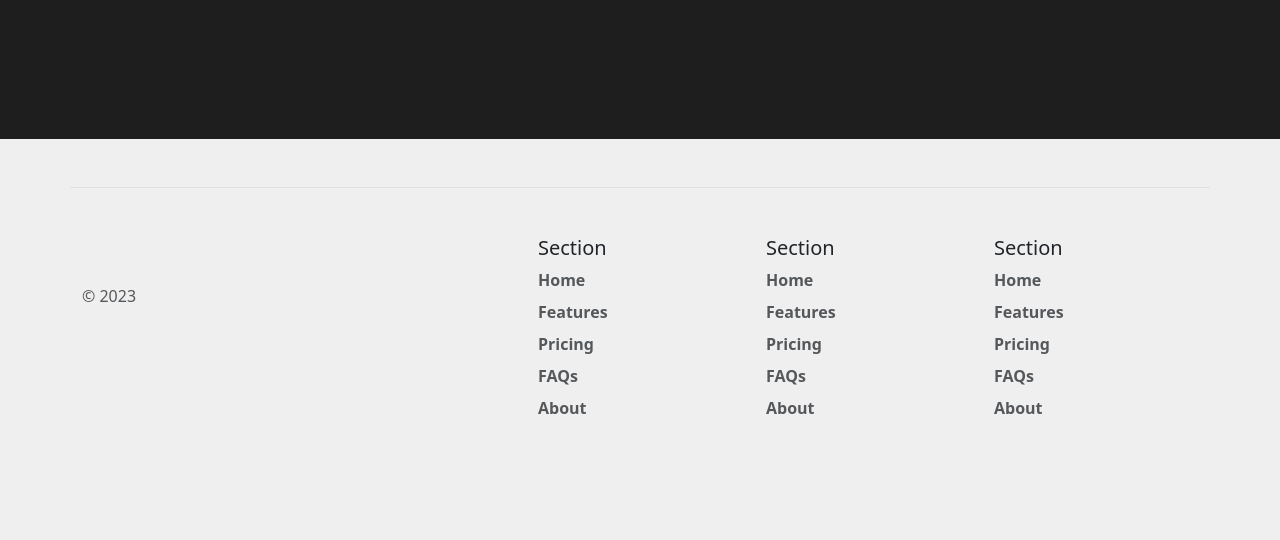
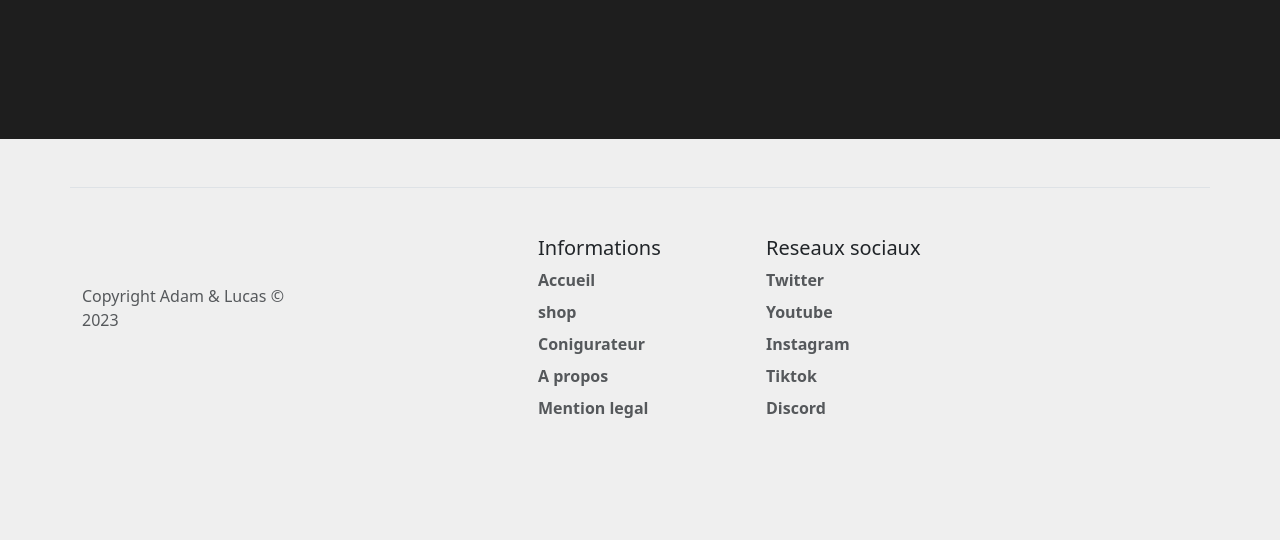
Before and after one commit to Bts-Sio-CCI/FlowTechAP1, a PHP site: page / in a window 1280 px wide. Shown: the part 661-1201 px from the top of the page. Run offline with PHP 8.4, Linux system fonts and the light colour scheme; style sheets or scripts are compiled from the project's sources; some libraries are stand-ins or nearby versions.

Commit message:
Ajout du footer / modif

```diff
--- a/index.html
+++ b/index.html
@@ -57,41 +57,30 @@
 					<a href="/" class="d-flex align-items-center mb-3 link-body-emphasis text-decoration-none">
 						<svg class="bi me-2" width="40" height="32"><use xlink:href="#bootstrap"></use></svg>
 					</a>
-					<p class="text-body-secondary">© 2023</p>
+					<p class="text-body-secondary">Copyright Adam & Lucas © 2023</p>
 				</div>
 
 				<div class="col mb-3"></div>
 
 				<div class="col mb-3">
-					<h5>Section</h5>
+					<h5>Informations</h5>
 					<ul class="nav flex-column">
-						<li class="nav-item mb-2"><a href="#" class="nav-link p-0 text-body-secondary">Home</a></li>
-						<li class="nav-item mb-2"><a href="#" class="nav-link p-0 text-body-secondary">Features</a></li>
-						<li class="nav-item mb-2"><a href="#" class="nav-link p-0 text-body-secondary">Pricing</a></li>
-						<li class="nav-item mb-2"><a href="#" class="nav-link p-0 text-body-secondary">FAQs</a></li>
-						<li class="nav-item mb-2"><a href="#" class="nav-link p-0 text-body-secondary">About</a></li>
+						<li class="nav-item mb-2"><a href="index.html" class="nav-link p-0 text-body-secondary">Accueil</a></li>
+						<li class="nav-item mb-2"><a href="shop.html" class="nav-link p-0 text-body-secondary">shop</a></li>
+						<li class="nav-item mb-2"><a href="config.html" class="nav-link p-0 text-body-secondary">Conigurateur</a></li>
+						<li class="nav-item mb-2"><a href="#" class="nav-link p-0 text-body-secondary">A propos</a></li>
+						<li class="nav-item mb-2"><a href="#" class="nav-link p-0 text-body-secondary">Mention legal</a></li>
 					</ul>
 				</div>
 
 				<div class="col mb-3">
-					<h5>Section</h5>
+					<h5>Reseaux sociaux</h5>
 					<ul class="nav flex-column">
-						<li class="nav-item mb-2"><a href="#" class="nav-link p-0 text-body-secondary">Home</a></li>
-						<li class="nav-item mb-2"><a href="#" class="nav-link p-0 text-body-secondary">Features</a></li>
-						<li class="nav-item mb-2"><a href="#" class="nav-link p-0 text-body-secondary">Pricing</a></li>
-						<li class="nav-item mb-2"><a href="#" class="nav-link p-0 text-body-secondary">FAQs</a></li>
-						<li class="nav-item mb-2"><a href="#" class="nav-link p-0 text-body-secondary">About</a></li>
-					</ul>
-				</div>
-
-				<div class="col mb-3">
-					<h5>Section</h5>
-					<ul class="nav flex-column">
-						<li class="nav-item mb-2"><a href="#" class="nav-link p-0 text-body-secondary">Home</a></li>
-						<li class="nav-item mb-2"><a href="#" class="nav-link p-0 text-body-secondary">Features</a></li>
-						<li class="nav-item mb-2"><a href="#" class="nav-link p-0 text-body-secondary">Pricing</a></li>
-						<li class="nav-item mb-2"><a href="#" class="nav-link p-0 text-body-secondary">FAQs</a></li>
-						<li class="nav-item mb-2"><a href="#" class="nav-link p-0 text-body-secondary">About</a></li>
+						<li class="nav-item mb-2"><a href="http://twitter.com" class="nav-link p-0 text-body-secondary">Twitter</a></li>
+						<li class="nav-item mb-2"><a href="http://youtube.com" class="nav-link p-0 text-body-secondary">Youtube</a></li>
+						<li class="nav-item mb-2"><a href="http://instagram.com" class="nav-link p-0 text-body-secondary">Instagram</a></li>
+						<li class="nav-item mb-2"><a href="http://tiktok.com" class="nav-link p-0 text-body-secondary">Tiktok</a></li>
+						<li class="nav-item mb-2"><a href="http://discord.com" class="nav-link p-0 text-body-secondary">Discord</a></li>
 					</ul>
 				</div>
 			</footer>
```
Also changed, not shown: config.html (added, +11 -0 lines), scss/custom.scss (line endings or trailing spaces).
